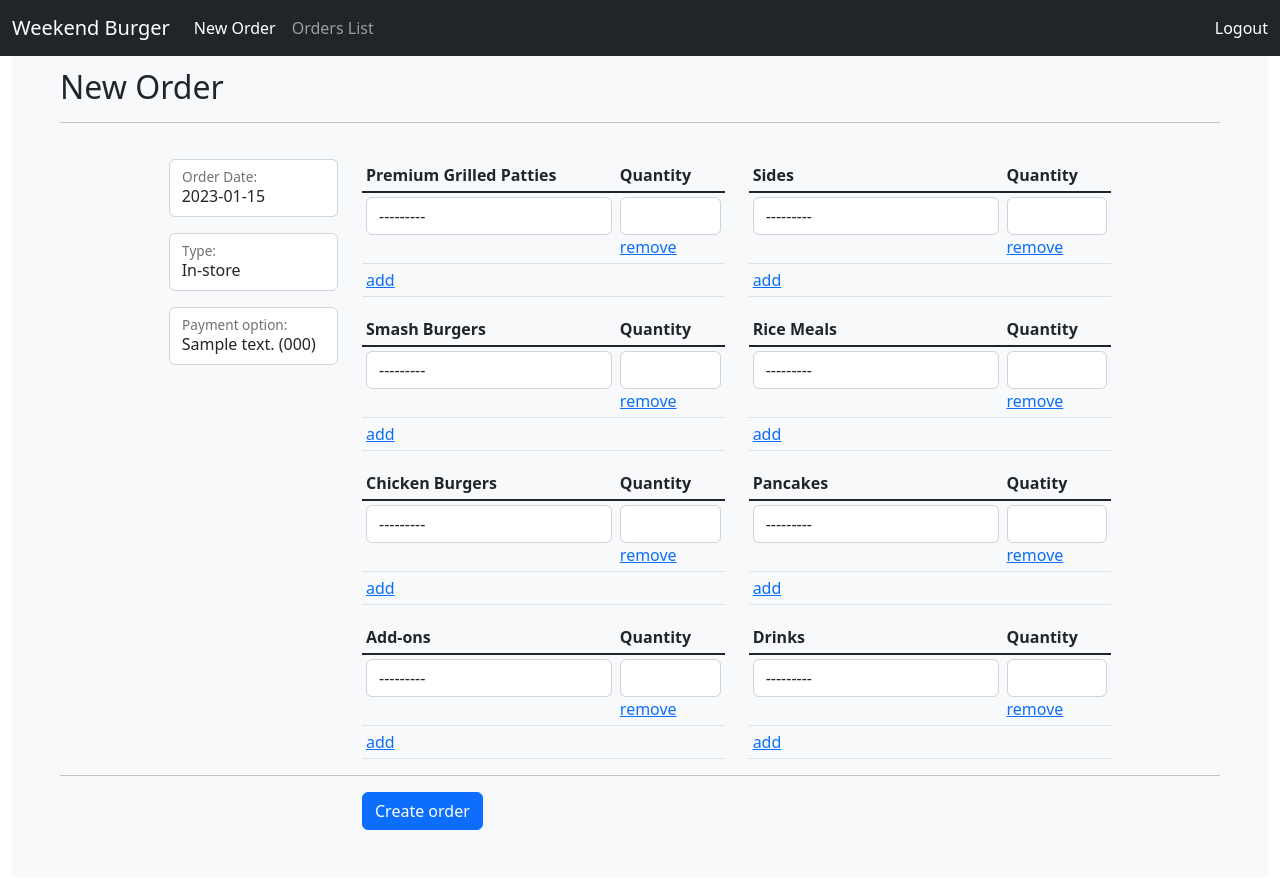
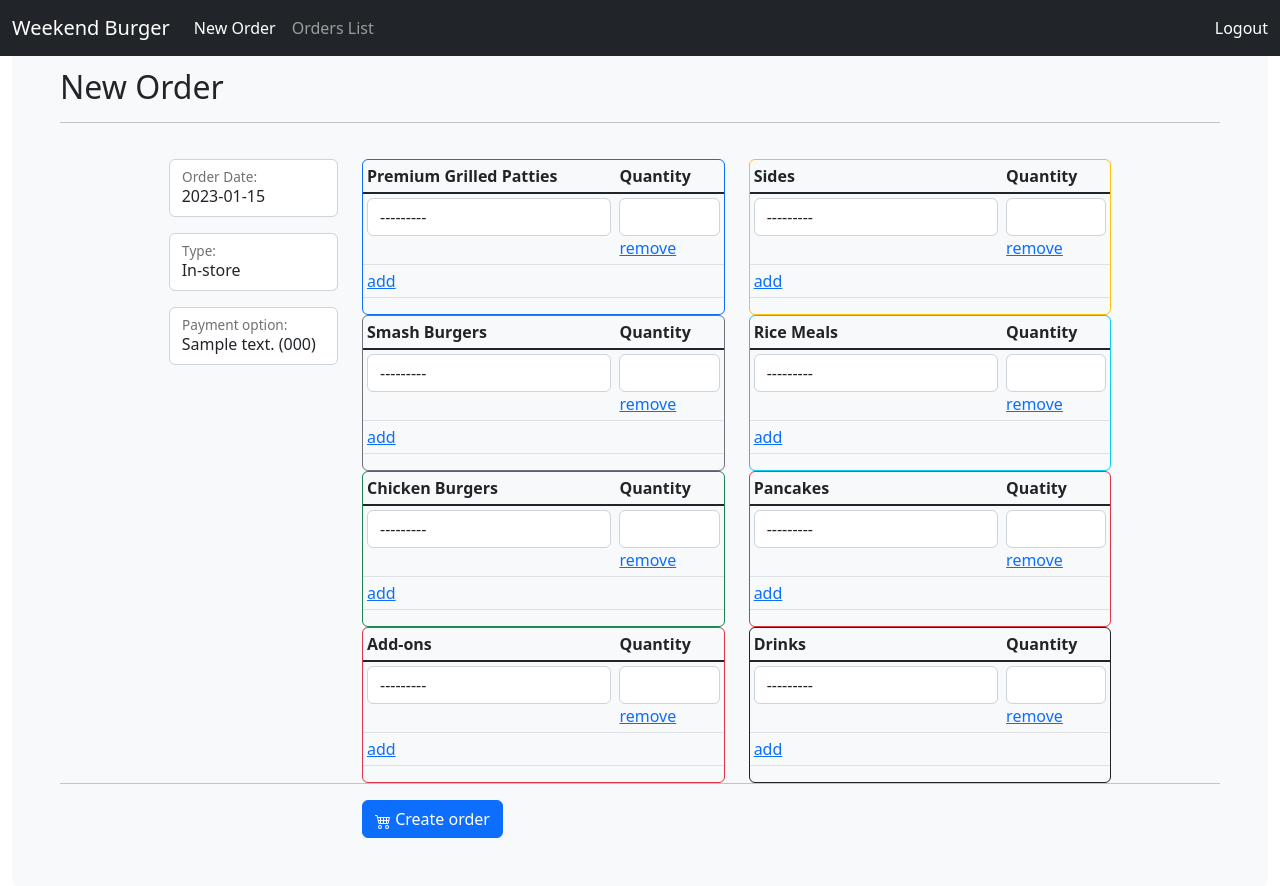
Before and after one commit to erwinkreyszig/weekendburger, a Django app: page /orders/new/ in a window 1280 px wide. Before the commit the page ends 830 px from the top, so only its background shows below. Run offline with Django 4.2, Linux system fonts and the light colour scheme; a user stored in the database is signed in; tables that the repository leaves empty hold one stand-in row (values such as "Sample post").

Commit message:
feat: added borders and icons on new order page

```diff
--- a/orders/templates/new_order.html
+++ b/orders/templates/new_order.html
@@ -26,6 +26,7 @@
                 </div>
             </div>
             <div class="col-md-4 oc-col">
+                <div class="border border-primary rounded-2">
                     <table class="table table-hover table-sm">
                         <thead>
                             <tr>
@@ -43,6 +44,8 @@
                             {{ premium_patties_fs.management_form }}
                         </tbody>
                     </table>
+                </div>
+                <div class="border border-secondary rounded-2">
                     <table class="table table-hover table-sm">
                         <thead>
                             <tr>
@@ -60,6 +63,8 @@
                             {{ smash_burgers_fs.management_form }}
                         </tbody>
                     </table>
+                </div>
+                <div class="border border-success rounded-2">
                     <table class="table table-hover table-sm">
                         <thead>
                             <tr>
@@ -77,6 +82,8 @@
                             {{ chicken_burgers_fs.management_form }}
                         </tbody>
                     </table>
+                </div>
+                <div class="border border-danger rounded-2">
                     <table class="table table-hover table-sm">
                         <thead>
                             <tr>
@@ -95,7 +102,9 @@
                         </tbody>
                     </table>
                 </div>
+            </div>
             <div class="col-md-4 oc-col">
+                <div class="border border-warning rounded-2">
                     <table class="table table-hover table-sm">
                         <thead>
                             <tr>
@@ -113,6 +122,8 @@
                             {{ sides_fs.management_form }}
                         </tbody>
                     </table>
+                </div>
+                <div class="border border-info rounded-2">
                     <table class="table table-hover table-sm">
                         <thead>
                             <tr>
@@ -130,6 +141,8 @@
                             {{ rice_meals_fs.management_form }}
                         </tbody>
                     </table>
+                </div>
+                <div class="border border-danger rounded-2">
                     <table class="table table-hover table-sm">
                         <thead>
                             <tr>
@@ -147,6 +160,8 @@
                             {{ pancakes_fs.management_form }}
                         </tbody>
                     </table>
+                </div>
+                <div class="border border-dark rounded-2">
                 <table class="table table-hover table-sm">
                         <thead>
                             <tr>
@@ -165,16 +180,22 @@
                         </tbody>
                     </table>
                 </div>
+            </div>
             <div class="col-md-1 visible-lg-1"></div>
         </div>
         <div class="row">
             <hr />
             <div class="col-md-1 visible-lg-1"></div>
             <div class="col-md-2"></div>
-            <div class="col-md-1" style="text-align: left;">
-                <input type="submit" value="Create order" class="btn btn-primary" />
+            <div class="col-md-2" style="text-align: left;">
+                <button type="submit" class="btn btn-primary">
+                    <svg xmlns="http://www.w3.org/2000/svg" width="16" height="16" fill="currentColor" class="bi bi-cart4" viewBox="0 0 16 16">
+                        <path d="M0 2.5A.5.5 0 0 1 .5 2H2a.5.5 0 0 1 .485.379L2.89 4H14.5a.5.5 0 0 1 .485.621l-1.5 6A.5.5 0 0 1 13 11H4a.5.5 0 0 1-.485-.379L1.61 3H.5a.5.5 0 0 1-.5-.5zM3.14 5l.5 2H5V5H3.14zM6 5v2h2V5H6zm3 0v2h2V5H9zm3 0v2h1.36l.5-2H12zm1.11 3H12v2h.61l.5-2zM11 8H9v2h2V8zM8 8H6v2h2V8zM5 8H3.89l.5 2H5V8zm0 5a1 1 0 1 0 0 2 1 1 0 0 0 0-2zm-2 1a2 2 0 1 1 4 0 2 2 0 0 1-4 0zm9-1a1 1 0 1 0 0 2 1 1 0 0 0 0-2zm-2 1a2 2 0 1 1 4 0 2 2 0 0 1-4 0z"/>
+                    </svg>
+                    Create order
+                </button>
             </div>
-            <div class="col-md-7" style="color: red;" id="error_msg">
+            <div class="col-md-6" style="color: red;" id="error_msg">
                 <!-- error messages returned by POST -->
                 {% if premium_patties_fs.non_form_errors or smash_burgers_fs.non_form_errors or chicken_burgers_fs.non_form_errors or add_ons_fs.non_form_errors or sides_fs.non_form_errors or rice_meals_fs.non_form_errors or pancakes_fs.non_form_errors or drinks_fs.non_form_errors %}
                     <strong>Please fix the following errors:</strong><br />
```
Lines whose indentation alone changed are shown as unchanged.
